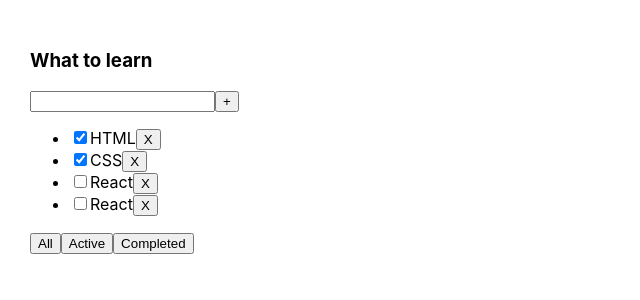
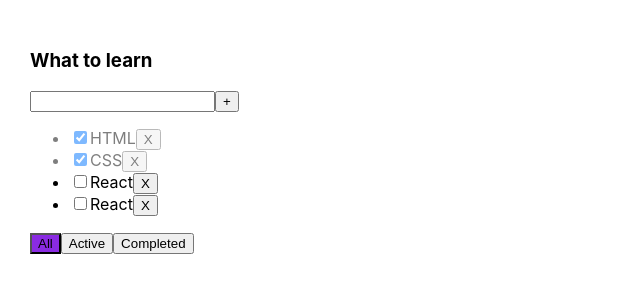
Before and after one commit to Zak-11/Todolist, a React (Create React App) app: page / in a window 1280 px wide. Shown: the top 300 px of the page, without its empty margins (0-640 px from the left). Built offline with nearby package versions, Linux system fonts and the light colour scheme.

Commit message:
active-filter

```diff
--- a/src/App.css
+++ b/src/App.css
@@ -6,3 +6,18 @@
 .App > div {
   margin-right: 50px;
 }
+
+.is-done {
+
+  opacity: 0.5;
+}
+.active-filter {
+  background-color: blueviolet;
+}
+
+.error{
+  border: 2px solid red;
+}
+.error-message{
+  color: red;
+}
--- a/src/App.tsx
+++ b/src/App.tsx
@@ -23,7 +23,7 @@
         {id: v1(), title: "React",isDone: false}
     ])
 
-     const [filter, setFilter] = useState<"all" | "active" | "completed"> ("all")
+     let [filter, setFilter] = useState<"all" | "active" | "completed"> ("all")
 
 
     function removeTask(taskID: string ) {
@@ -37,10 +37,13 @@
             title: title,
             isDone: false
 
+
         }
         setTasks([newTask,...tasks])
     }
-
+function changeTaskStatus(taskID: string, newIsDoneValue:boolean) {
+        setTasks(tasks.map(t => t.id === taskID ? {...t, isDone: newIsDoneValue} :t))
+}
 
     function  changeFilter(value: FilterValuesType) {
         setFilter(value)
@@ -67,6 +70,8 @@
             addTask={addTask}
             removeTask={removeTask}
             changeFilter={changeFilter}
+            filter={filter}
+            changeTaskStatus={changeTaskStatus}
         />
 
 
--- a/src/TodoList.tsx
+++ b/src/TodoList.tsx
@@ -4,28 +4,45 @@
 type TodoListPropsType = {
     title: string
     tasks: Array<TaskType>
+    filter:  FilterValuesType
     addTask: (title: string) => void
     removeTask: (taskID: string) => void
     changeFilter: (value: FilterValuesType) => void
+    changeTaskStatus: (taskID: string, newIsDoneValue:boolean) => void
 }
 
 function TodoList(props: TodoListPropsType) {
-    const [title, setTitle] = useState("")
-    const tasks = props.tasks.map(t => {
-        const removeTasks = () => {
-            props.removeTask(t.id)
-        }
+    //const {filter} = props
+    const filter = props.filter
+    const [title, setTitle] = useState<string>("")
+    const [error, setError] = useState <boolean>(false)
+
+    const tasksJSXLle = props.tasks.map(t => {
+
+        const removeTasks = () => {props.removeTask(t.id)}
         return (
-            <li>
-                <input type="checkbox" checked={t.isDone}/>
+            <li className={t.isDone ? "is-done" : ""}>
+                <input
+                    onChange={(e:ChangeEvent<HTMLInputElement> )=> props.changeTaskStatus(t.id,e.currentTarget.checked)}
+                    type="checkbox"
+                    checked={t.isDone}/>
                 <span>{t.title}</span>
                 <button onClick={removeTasks}>X</button>
             </li>
         )
     })
+
+
     const onClickAddTask = () => {
-        props.addTask(title)
+        const trimmedTitle = title.trim()
+        if (trimmedTitle) {
+            props.addTask(trimmedTitle)
+
+        } else {
+            setError(true)
+        }
         setTitle("")
+
     }
     const onKeyPressAddTasks = (e: KeyboardEvent<HTMLInputElement>) => {
         if (e.key === "Enter") {
@@ -33,29 +50,37 @@
         }
     }
 
-    const onChangeTitle = (e: ChangeEvent<HTMLInputElement>) => setTitle(e.currentTarget.value)
+    const onChangeTitle = (e: ChangeEvent<HTMLInputElement>) =>{
+        setTitle(e.currentTarget.value)
+        setError(false)
+    }
     const onClickAllFilter = () => props.changeFilter("all")
     const onClickActiveFilter = () => props.changeFilter("active")
     const onClickCompletedFilter = () => props.changeFilter("completed")
+    const errorMessage = error
+        ? <div className={"error-message"}>Title is required!</div>
+        : null
+
 
     return (
         <div>
             <h3>{props.title}</h3>
             <div>
-                <input
-                    value={title}
-                    onChange={onChangeTitle}
-                    onKeyPress={onKeyPressAddTasks}
+                <input className={error ? "error" : ""}
+                       value={ title}
+                       onChange={onChangeTitle}
+                       onKeyPress={onKeyPressAddTasks}
                 />
                 <button onClick={onClickAddTask}>+</button>
+                {errorMessage}
             </div>
             <ul>
-                {tasks}
+                {tasksJSXLle}
             </ul>
             <div>
-                <button onClick={onClickAllFilter}>All</button>
-                <button onClick={onClickActiveFilter}>Active</button>
-                <button onClick={onClickCompletedFilter}>Completed</button>
+                <button className= {props.filter === "all" ? "active-filter" : ""}onClick= {onClickAllFilter}>All</button>
+                <button className={ props.filter === "active" ? "active-filter" : ""} onClick={onClickActiveFilter}>Active</button>
+                <button className={ props.filter === "completed" ? "active-filter" : "" } onClick={onClickCompletedFilter}>Completed</button>
             </div>
         </div>
     )
```
